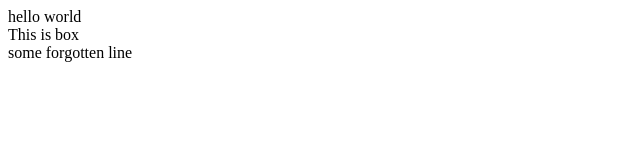
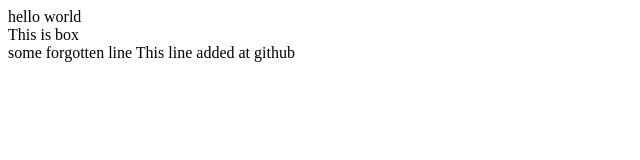
Before and after one commit to vois2020/test1, a plain HTML site: page index.html in a window 1280 px wide. Shown: the whole page, without its empty margins (0-640 px from the left). Drawn offline with Linux system fonts and the light colour scheme.

Commit message:
Update index.html

```diff
--- a/index.html
+++ b/index.html
@@ -3,5 +3,6 @@
   hello world
   <div>This is box</div>
   some forgotten line
+  This line added at github
 <body>
 </html>
```
